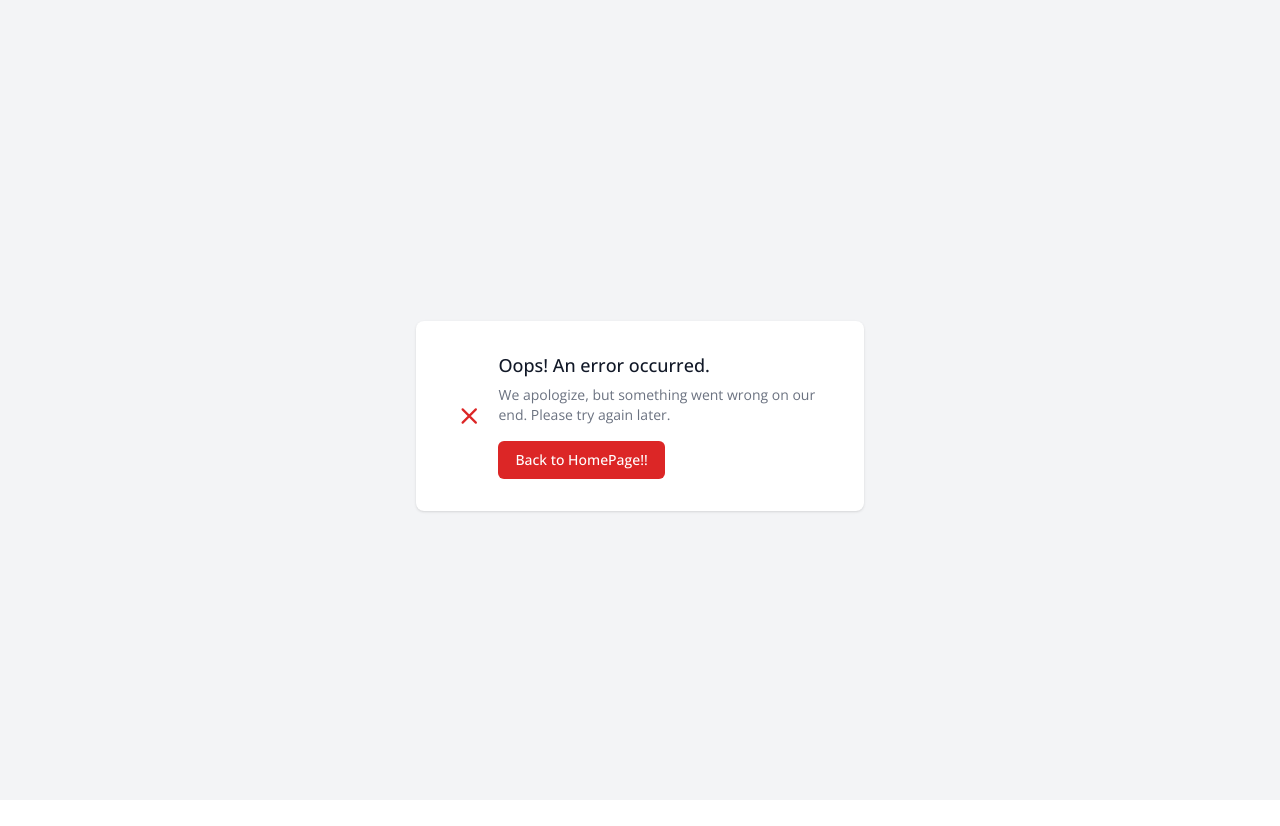
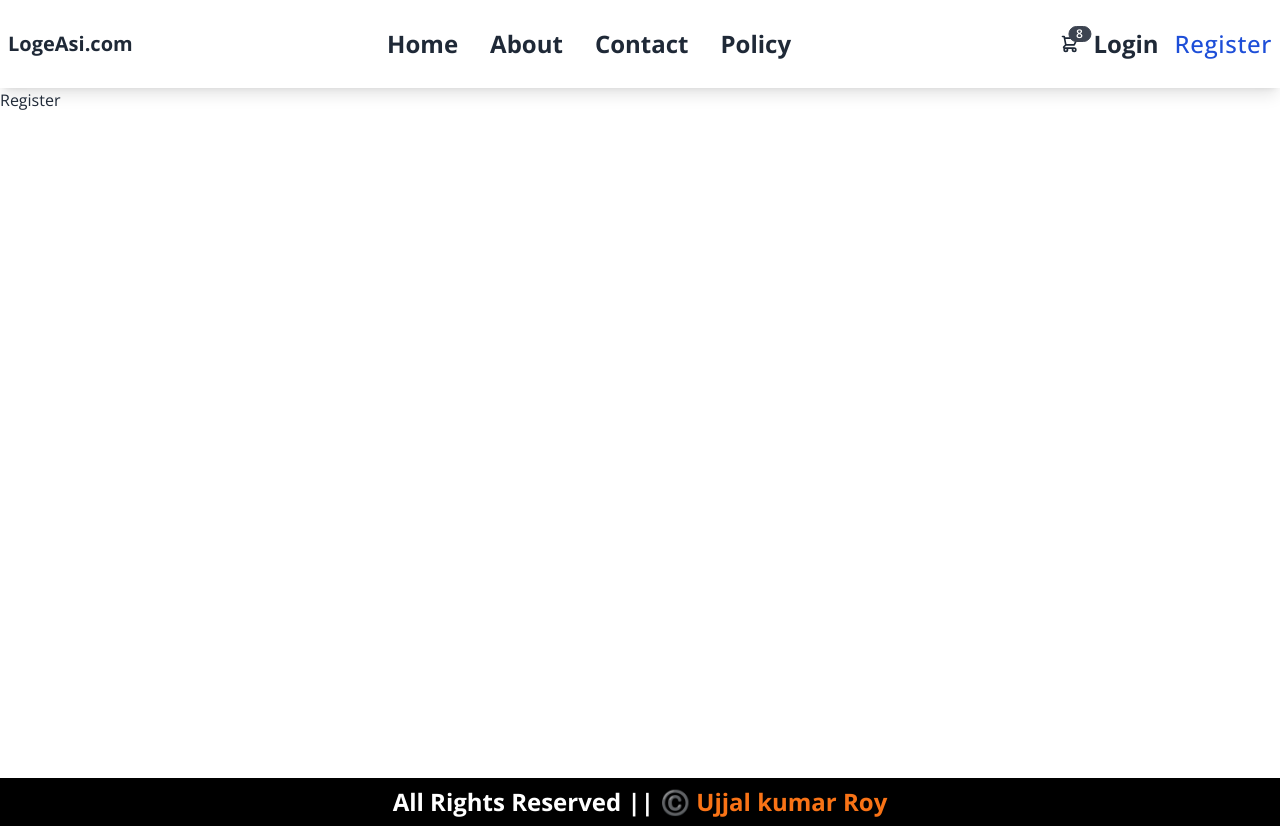
Before and after one commit to Ujjal-ENG/LogeAsi.com, a React (Vite) app in the folder client/: page /register in a window 1280 px wide. Before the commit the page ends 800 px from the top, so only its background shows below. Built offline with nearby package versions, Linux system fonts and the light colour scheme.

Commit message:
all not done yet

```diff
--- a/client/src/components/layouts/Navbar.jsx
+++ b/client/src/components/layouts/Navbar.jsx
@@ -10,6 +10,7 @@ import { Link, NavLink } from 'react-router-dom';
 
 function Navbar() {
     const [menuIsOpen, setMenuIsOpen] = useState(false);
+    const [isLoggedIn, setIsLoggedIn] = useState(false);
     return (
         <nav className="py-3 shadow-lg text-2xl font-bold">
             <div className="navbar bg-base-100 flex justify-between items-center relative">
@@ -79,6 +80,7 @@ function Navbar() {
                         </div>
                     </div>
 
+                    {isLoggedIn ? (
                         <div className="dropdown dropdown-end">
                             <label tabIndex={0} className="btn btn-ghost btn-circle avatar">
                                 <div className="w-10 rounded-full">
@@ -100,6 +102,16 @@ function Navbar() {
                                 </li>
                             </ul>
                         </div>
+                    ) : (
+                        <div className="space-x-4">
+                            <NavLink to="/login" className={({ isActive }) => (isActive ? 'active' : 'default:')}>
+                                Login
+                            </NavLink>
+                            <NavLink to="/register" className={({ isActive }) => (isActive ? 'active' : 'default:')}>
+                                Register
+                            </NavLink>
+                        </div>
+                    )}
                 </div>
             </div>
         </nav>
--- /dev/null
+++ b/client/src/components/pages/Login.jsx
@@ -0,0 +1,7 @@
+import React from 'react';
+
+const Login = () => {
+    return <div>Login</div>;
+};
+
+export default Login;
--- /dev/null
+++ b/client/src/components/pages/Register.jsx
@@ -0,0 +1,7 @@
+import React from 'react';
+
+function Register() {
+    return <div>Register</div>;
+}
+
+export default Register;
```
Also changed, not shown: client/src/components/routes/App.Routes.jsx (+10 -0 lines). Lines whose indentation alone changed are shown as unchanged.
